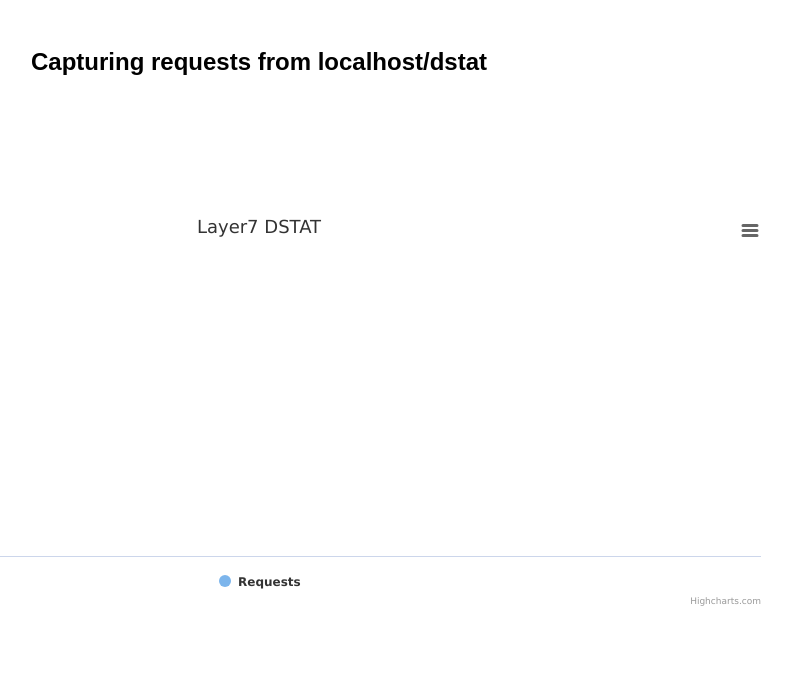
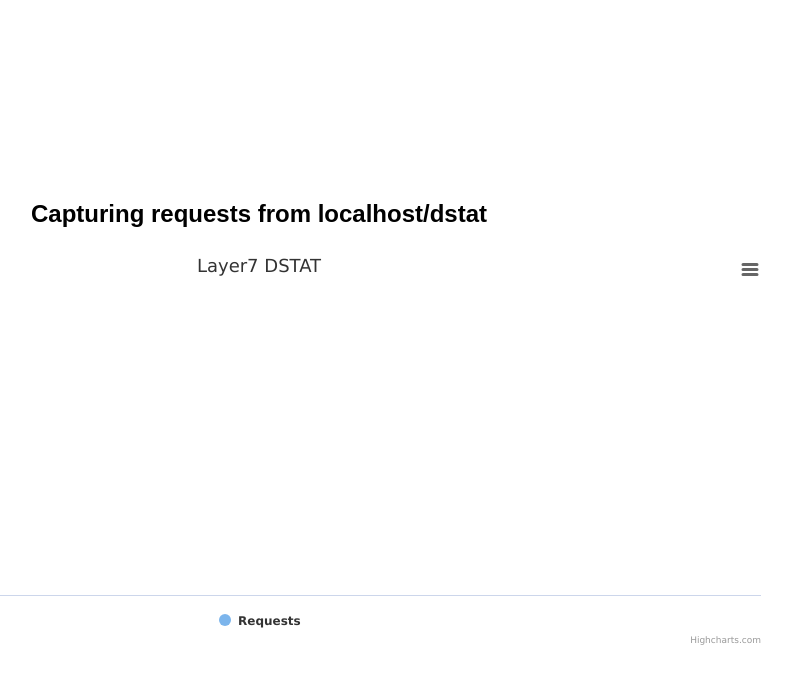
Before and after one commit to filippofinke/layer7-dstat, a plain HTML site: page index.html in a window 1280 px wide. Shown: the whole page, without its empty margins (381-1173 px from the left). Drawn offline with nearby package versions, Linux system fonts and the light colour scheme.

Commit message:
♻️ Remove useless JavaScript

```diff
--- a/index.html
+++ b/index.html
@@ -6,9 +6,21 @@
     <meta name="viewport" content="width=device-width, initial-scale=1">
     <title>Layer7 - DSTAT</title>
     <style>
-        * {
-            padding: 0px;
-            margin: 0px;
+        html,
+        body {
+            height: 100%;
+            margin: 0;
+        }
+
+        body {
+            display: flex;
+            align-items: center;
+            justify-content: center;
+            flex-direction: column;
+        }
+
+        body>div {
+            width: 100%;
         }
 
         #chart {
@@ -25,33 +37,24 @@
 </head>
 
 <body>
-    <h2 id="info"></h2>
-    <div id="chart"></div>
-
+    <div>
+        <h2 id="info"></h2>
+        <div id="chart"></div>
+    </div>
     <script src="https://code.highcharts.com/highcharts.js"></script>
     <script src="https://code.highcharts.com/modules/exporting.js"></script>
     <script>
 
-        function center() {
-            var c = document.getElementById("chart");
-            var cH = c.clientHeight;
-            var sH = window.innerHeight;
-            var m = ((sH - cH) / 3) + "px";
-            c.style.marginTop = m;
-        }
 
         window.onload = () => {
-            console.log("Page loaded!");
+            let info = document.getElementById("info");
 
-            var chart = Highcharts.chart('chart', {
+            let chart = Highcharts.chart('chart', {
                 exporting: {
                     enabled: true
                 },
                 chart: {
-                    type: 'area',
-                    events: {
-                        load: center
-                    }
+                    type: 'area'
                 },
                 title: {
                     text: 'Layer7 DSTAT'
@@ -70,28 +73,14 @@
                 }]
             });
 
-            document.getElementById("info").innerText = "Capturing requests from " + location.host + "/dstat";
+            info.innerText = "Capturing requests from " + location.host + "/dstat";
 
-            var ws = new WebSocket("ws://" + location.host + "/");
-
-            ws.onopen = (event) => {
-                console.log("Connected to the dstat server!");
-            }
-
-            ws.onerror = (event) => {
-                console.log("Error with the dstat server connection!");
-                console.error(event);
-            }
-
-            ws.onclose = (event) => {
-                console.log("Connection with the dstat server closed!");
-            }
+            let ws = new WebSocket("ws://" + location.host + "/");
 
             ws.onmessage = (event) => {
-                var requests = Number(event.data);
-                console.log(requests + "r/s");
-                var time = new Date().getTime();
-                chart.series[0].addPoint([time, requests]);
+                let requests = Number(event.data);
+                let time = new Date().getTime();
+                chart.series[0].addPoint([time, requests], true, chart.series[0].points.length > 60);
             }
 
         }
--- a/index.js
+++ b/index.js
@@ -1,6 +1,6 @@
 const http = require("http");
 const fs = require("fs");
-const WebSocket = require('ws');
+const WebSocket = require("ws");
 
 const port = 8080;
 var requests = 0;
@@ -17,9 +17,9 @@ const handler = function (req, res) {
 };
 
 const broadcast = function () {
-    wss.clients.forEach(client => client.send(requests));
+	wss.clients.forEach((client) => client.send(requests));
 	requests = 0;
-}
+};
 
 const server = http.createServer(handler);
 const wss = new WebSocket.Server({ server });
```
Lines whose indentation alone changed are shown as unchanged.
